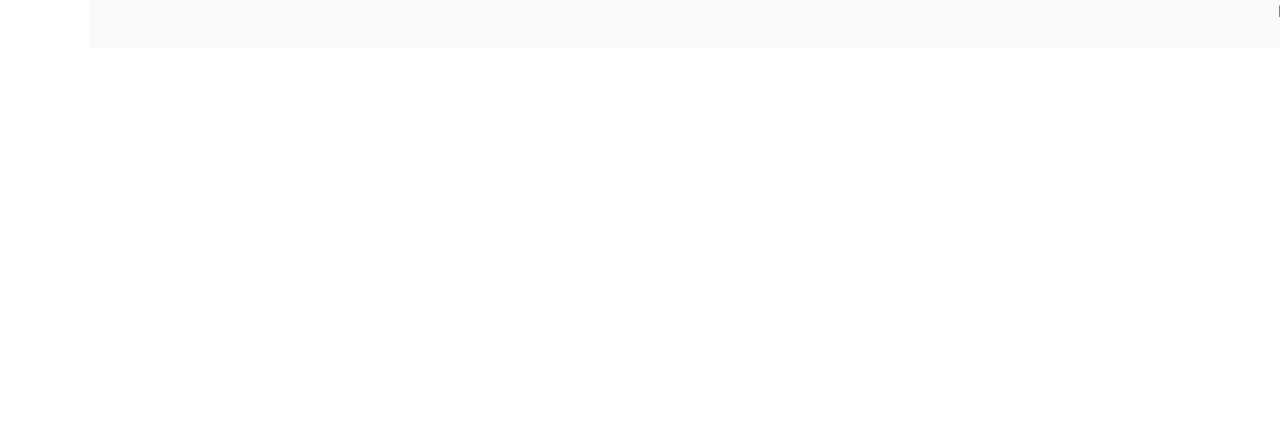
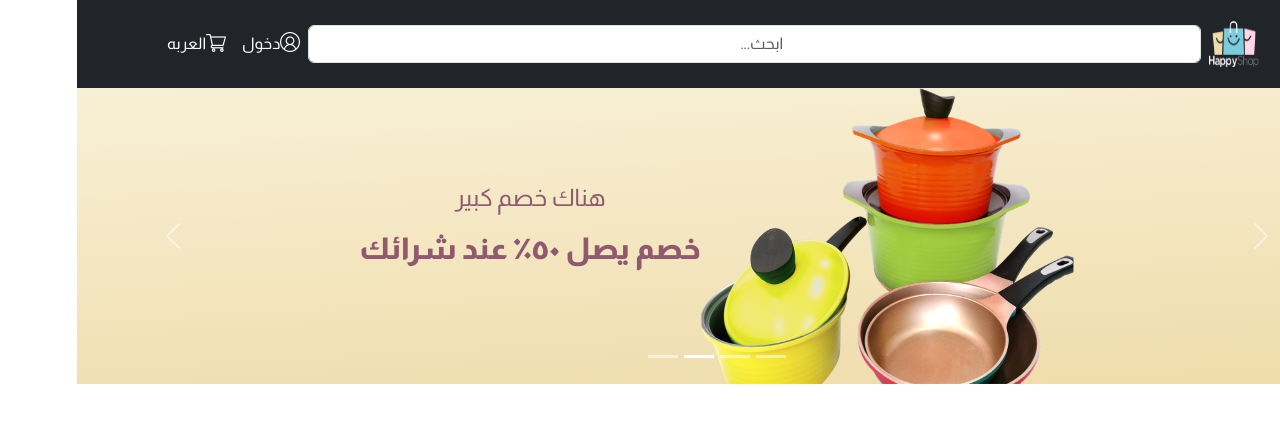
Before and after one commit to KarimElaskary/e-commerce, a React (Create React App) app: page / in a window 1280 px wide. Shown: the top 422 px of the page. Built offline with nearby package versions, Linux system fonts and the light colour scheme.

Commit message:
part1 home design done

```diff
--- a/public/index.html
+++ b/public/index.html
@@ -1,5 +1,5 @@
 <!DOCTYPE html>
-<html dir="rtl" lang="en">
+<html dir="rtl" lang="ar">
   <head>
     <meta charset="utf-8" />
     <link rel="icon" href="%PUBLIC_URL%/favicon.ico" />
@@ -9,14 +9,23 @@
       name="description"
       content="Web site created using create-react-app"
     />
+    <link rel="preconnect" href="https://fonts.googleapis.com" />
+    <link rel="preconnect" href="https://fonts.gstatic.com" crossorigin />
+    <link
+      href="https://fonts.googleapis.com/css2?family=Almarai:wght@300;400;700;800&display=swap"
+      rel="stylesheet"
+    />
+    <link
+      rel="stylesheet"
+      href="https://cdn.jsdelivr.net/npm/bootstrap@5.3.2/dist/css/bootstrap.min.css"
+      integrity="sha384-T3c6CoIi6uLrA9TneNEoa7RxnatzjcDSCmG1MXxSR1GAsXEV/Dwwykc2MPK8M2HN"
+      crossorigin="anonymous"
+    />
     <link rel="apple-touch-icon" href="%PUBLIC_URL%/logo192.png" />
     <!--
       manifest.json provides metadata used when your web app is installed on a
       user's mobile device or desktop. See https://developers.google.com/web/fundamentals/web-app-manifest/
     -->
-    <link rel="preconnect" href="https://fonts.googleapis.com">
-    <link rel="preconnect" href="https://fonts.gstatic.com" crossorigin>
-    <link href="https://fonts.googleapis.com/css2?family=Almarai:wght@300;400;700;800&display=swap" rel="stylesheet">
     <link rel="manifest" href="%PUBLIC_URL%/manifest.json" />
     <!--
       Notice the use of %PUBLIC_URL% in the tags above.
@@ -27,14 +36,7 @@
       work correctly both with client-side routing and a non-root public URL.
       Learn how to configure a non-root public URL by running `npm run build`.
     -->
-    <link
-      rel="stylesheet"
-      href="https://cdn.jsdelivr.net/npm/bootstrap@5.3.2/dist/css/bootstrap.min.css"
-      integrity="sha384-T3c6CoIi6uLrA9TneNEoa7RxnatzjcDSCmG1MXxSR1GAsXEV/Dwwykc2MPK8M2HN"
-      crossorigin="anonymous"
-    />
-    <script src="https://kit.fontawesome.com/57cc5d2f71.js" crossorigin="anonymous"></script>
-    <title>E-Commerce</title>
+    <title>متجر</title>
   </head>
   <body>
     <noscript>You need to enable JavaScript to run this app.</noscript>
--- /dev/null
+++ b/src/Components/Home/Slider.js
@@ -0,0 +1,73 @@
+import React, { useState } from "react";
+import { Carousel } from "react-bootstrap";
+
+import sliderimg from "../../images/slider1.png";
+import slider4 from "../../images/slider4.png";
+import prod3 from "../../images/prod3.png";
+import prod4 from "../../images/prod4.png";
+
+const Slider = () => {
+  const [index, setIndex] = useState(0);
+  const handleSelect = (selectedIndex) => {
+    setIndex(selectedIndex);
+  };
+
+  return (
+    <Carousel activeIndex={index} onSelect={handleSelect}>
+      <Carousel.Item className="slider-background" interval={2000}>
+        <div className="d-flex flex-row justify-content-center align-items-center">
+          <img
+            style={{ height: "296px", width: "313.53px" }}
+            src={slider4}
+            alt="Slider Image 1"
+          />
+          <div>
+            <h3 className="slider-title">هناك خصم كبير</h3>
+            <p className="slider-text">خصم يصل ٥٠٪ عند شرائك</p>
+          </div>
+        </div>
+      </Carousel.Item>
+      <Carousel.Item className="slider-background2" interval={2000}>
+        <div className="d-flex flex-row justify-content-center align-items-center">
+          <img
+            style={{ height: "296px", width: "313.53px" }}
+            src={sliderimg}
+            alt="Slider Image 2"
+          />
+          <div>
+            <h3 className="slider-title">هناك خصم كبير</h3>
+            <p className="slider-text">خصم يصل ٥٠٪ عند شرائك</p>
+          </div>
+        </div>
+      </Carousel.Item>
+      <Carousel.Item className="slider-background3" interval={2000}>
+        <div className="d-flex flex-row justify-content-center align-items-center">
+          <img
+            style={{ height: "296px", width: "373.53px" }}
+            src={prod3}
+            alt="Slider Image 3"
+          />
+          <div>
+            <h3 className="slider-title">هناك خصم كبير</h3>
+            <p className="slider-text">خصم يصل ٥٠٪ عند شرائك</p>
+          </div>
+        </div>
+      </Carousel.Item>
+      <Carousel.Item className="slider-background4" interval={2000}>
+        <div className="d-flex flex-row justify-content-center align-items-center">
+          <img
+            style={{ height: "296px", width: "373.53px" }}
+            src={prod4}
+            alt="Slider Image 4"
+          />
+          <div>
+            <h3 className="slider-title">هناك خصم كبير</h3>
+            <p className="slider-text">خصم يصل ٥٠٪ عند شرائك</p>
+          </div>
+        </div>
+      </Carousel.Item>
+    </Carousel>
+  );
+};
+
+export default Slider;
--- /dev/null
+++ b/src/Components/Utiltes/NaveBarLogIn.js
@@ -0,0 +1,46 @@
+import React from "react";
+import { Navbar, Container, FormControl, Nav } from "react-bootstrap";
+import logo from "../../images/logo.png";
+import login from "../../images/login.png";
+import cart from "../../images/cart.png";
+const NavBarLogin = () => {
+  return (
+    <Navbar className="sticky-top" bg="dark" variant="dark" expand="sm">
+      <Container>
+        <Navbar.Brand>
+          <a href="/">
+            <img src={logo} className="logo" />
+          </a>
+        </Navbar.Brand>
+        <Navbar.Toggle aria-controls="basic-navbar-nav" />
+        <Navbar.Collapse id="basic-navbar-nav">
+          <FormControl
+            type="search"
+            placeholder="ابحث..."
+            className="me-2 w-100 text-center"
+            aria-label="Search"
+          />
+          <Nav className="me-auto">
+            <Nav.Link
+              href="/login"
+              className="nav-text d-flex mt-3 justify-content-center"
+            >
+              <img src={login} className="login-img" alt="sfvs" />
+              <p style={{ color: "white" }}>دخول</p>
+            </Nav.Link>
+            <Nav.Link
+              href="/cart"
+              className="nav-text d-flex mt-3 justify-content-center"
+              style={{ color: "white" }}
+            >
+              <img src={cart} className="login-img" alt="sfvs" />
+              <p style={{ color: "white" }}>العربه</p>
+            </Nav.Link>
+          </Nav>
+        </Navbar.Collapse>
+      </Container>
+    </Navbar>
+  );
+};
+
+export default NavBarLogin;
--- /dev/null
+++ b/src/Pages/Home/HomePage.js
@@ -0,0 +1,13 @@
+import React from "react";
+
+import NavBarLogin from "../../Components/Utiltes/NaveBarLogIn";
+import Silder from "../../Components/Home/Slider";
+
+export const HomePage = () => {
+  return (
+    <div className="font">
+      <NavBarLogin />
+      <Silder />
+    </div>
+  );
+};
--- a/src/components/Home/Slider.jsx
+++ /dev/null
@@ -1,9 +0,0 @@
-import React from 'react'
-
-const Slider = () => {
-  return (
-    <div>Slider</div>
-  )
-}
-
-export default Slider
--- a/src/components/Home/utilities/NavBarLogin.jsx
+++ /dev/null
@@ -1,9 +0,0 @@
-import React from 'react'
-
-const NavBarLogin = () => {
-  return (
-    <div>NavBarLogin</div>
-  )
-}
-
-export default NavBarLogin
--- a/src/index.css
+++ b/src/index.css
@@ -39,23 +39,23 @@
 
 .slider-background {
   background: linear-gradient(173.68deg, #ffedf5 0%, #ffd5e7 100%);
-  height: "296px";
-  width: 294.26px;
+  /* height: "296px";
+  width: 294.26px; */
 }
 .slider-background2 {
   background: linear-gradient(174.76deg, #d3deff 0%, #a8baff 100%);
-  height: "296px";
-  width: 294.26px;
+  /* height: "296px";
+  width: 294.26px; */
 }
 .slider-background3 {
   background: linear-gradient(176.69deg, #f8f0d5 0%, #efdcab 100%);
-  height: "296px";
-  width: 294.26px;
+  /* height: "296px";
+  width: 294.26px; */
 }
 .slider-background4 {
   background: linear-gradient(175.24deg, #b2e8f0 0%, #7bccdc 100%);
-  height: "296px";
-  width: 294.26px;
+  /* height: "296px";
+  width: 294.26px; */
 }
 .slider-title {
   color: #915970;
--- a/src/pages/Home/HomePage.jsx
+++ /dev/null
@@ -1,14 +0,0 @@
-import React from 'react'
-import NavBarLogin from '../../components/Home/utilities/NavBarLogin'
-import Slider from '../../components/Home/Slider'
-
-const HomePage = () => {
-  return (
-    <div className='font'>
-      <NavBarLogin />
-      <Slider />
-    </div>
-  )
-}
-
-export default HomePage
```
Also changed, not shown: src/App.js (+4 -5 lines), src/index.js (+6 -6 lines).
